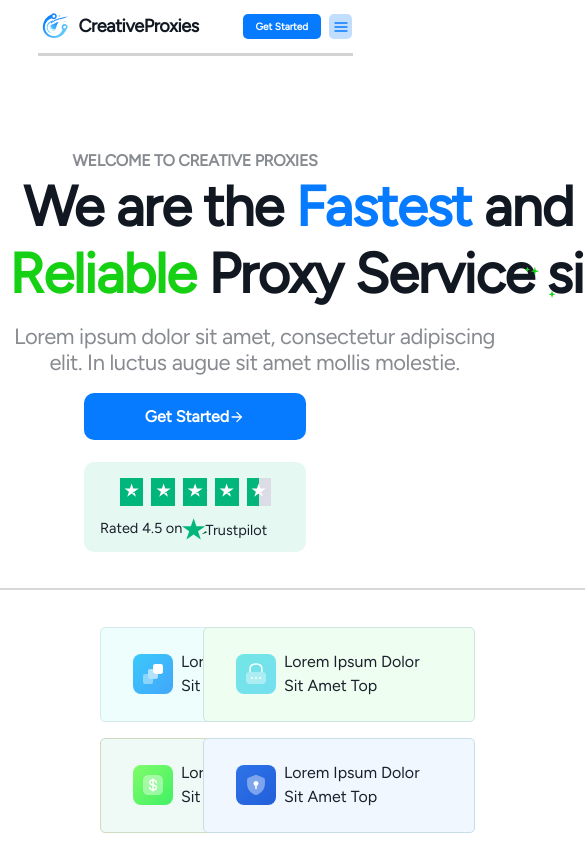
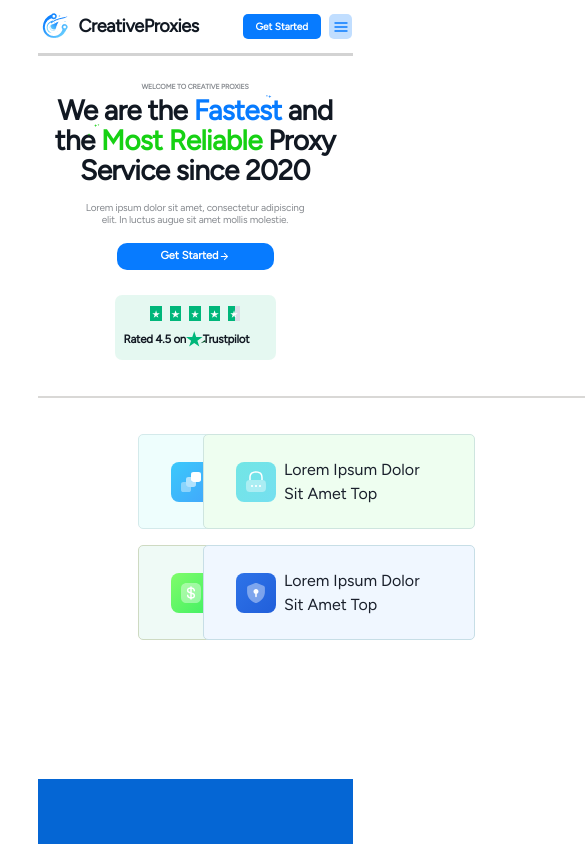
Before and after one commit to tarunksao/flamecloud-frontend-replica, a React (Create React App) app: page / in a window 390 px wide. Shown: the top 844 px of the page, 585 px wide, since content can reach past the window. Built offline with nearby package versions, Linux system fonts and the light colour scheme.

Commit message:
Making Landing page Responsive

```diff
--- a/src/Pages/LandingPage.jsx
+++ b/src/Pages/LandingPage.jsx
@@ -10,7 +10,7 @@ import Blogs from "./LandingPageComponents/Blogs";
 
 export default function LandingPage() {
     return (
-        <Box pt={'95px'} textAlign={'center'}>
+        <Box textAlign={'center'} w={{base:'315px',xl:'1148px'}} m='auto' pt={{base:'27px',xl:'95px'}}>
 
             <Welcome />
 
--- a/src/Pages/LandingPageComponents/TrustPilotRating.jsx
+++ b/src/Pages/LandingPageComponents/TrustPilotRating.jsx
@@ -2,45 +2,51 @@ import { Box, HStack, Image, Text } from "@chakra-ui/react";
 
 const headingStyle = {
     fontWeight:600,
-    fontSize:{base:'40px', lg:'16px'},
+
     color:'#111822',
     lineHeight:{base:'48px',lg:'19px'},
     letterSpacing:'-0.02em',
-    opacity:'0.5'
 }
 
 export default function TrustPilotRating() {
     return (
         <>
-            <Box background= 'rgba(0, 182, 122, 0.1)' borderRadius='10px' w='222px' h='90px' py='16px' m='22px auto'>
+            <Box
+                background= 'rgba(0, 182, 122, 0.1)'
+                borderRadius={{base:'7px', xl:'10px'}}
+                w={{base:'161px', xl:'222px'}}
+                h={{base:'65px', xl:'90px'}}
+                py={{base:'11.5px', xl:'16px'}}
+                m={{base:'16px auto', xl:'22px auto'}}
+            >
                 <HStack mx='35.5px'>
-                    <Box bgColor={'#00B67A'} w='28.31px' h='28.31px' px='4.25px' py='4.78px'>
+                    <Box bgColor={'#00B67A'} w={{base:'20.5px', xl:'28.31px'}} h={{base:'15px', xl:'28.31px'}} p={{base:'3.5px 1.5px', xl:'4.78px 4.25px'}}>
                         <Image src={'Star.svg'} alt="star" />
                     </Box>
-                    <Box bgColor={'#00B67A'} w='28.31px' h='28.31px' px='4.25px' py='4.78px'>
+                    <Box bgColor={'#00B67A'} w={{base:'20.5px', xl:'28.31px'}} h={{base:'15px', xl:'28.31px'}}  p={{base:'3.5px 1.5px', xl:'4.78px 4.25px'}}>
                         <Image src={'Star.svg'} alt="star" />
                     </Box>
-                    <Box bgColor={'#00B67A'} w='28.31px' h='28.31px' px='4.25px' py='4.78px'>
+                    <Box bgColor={'#00B67A'} w={{base:'20.5px', xl:'28.31px'}} h={{base:'15px', xl:'28.31px'}}  p={{base:'3.5px 1.5px', xl:'4.78px 4.25px'}}>
                         <Image src={'Star.svg'} alt="star" />
                     </Box>
-                    <Box bgColor={'#00B67A'} w='28.31px' h='28.31px' px='4.25px' py='4.78px'>
+                    <Box bgColor={'#00B67A'} w={{base:'20.5px', xl:'28.31px'}} h={{base:'15px', xl:'28.31px'}}  p={{base:'3.5px 1.5px', xl:'4.78px 4.25px'}}>
                         <Image src={'Star.svg'} alt="star" />
                     </Box>
-                    <Box bgColor={'#00B67A'} w='28.31px' h='28.31px' px='4.25px' py='4.78px'>
+                    <Box bgColor={'#00B67A'} w={{base:'20.5px', xl:'28.31px'}} h={{base:'15px', xl:'28.31px'}}  p={{base:'3.5px 1.5px', xl:'4.78px 4.25px'}}>
                         <Image src={'Star.svg'} alt="star" zIndex={10} pos={'relative'} />
-                        <Box w='12px' h='28.31px' bgColor={'#dcdce6'} pos='relative' top='-19.4px' left='8px'></Box>
+                        <Box w={{base:'5px', xl:'12px'}} h={{base:'15px', xl:'28.31px'}} bgColor={'#dcdce6'} pos='relative' top={{base:'-11.6px', xl:'-19.4px'}} left={{base:'4.9px', xl:'8px'}}></Box>
                     </Box>
                 </HStack>
-                <HStack mx='16px' gap='0' mt='9px'>
-                    <Text style={{headingStyle, opacity:1, fontSize:'14.5px'}}>
+                <HStack mx={{base:'9px', xl:'16px'}} gap='0' mt='9px'>
+                    <Text style={headingStyle} fontSize={{base:'11.5px', lg:'16px'}}>
                         Rated 4.5 on
                     </Text>
-                    <Image src={'greenRatingStar.svg'} alt="star" w='23.23px' />
-                    <Text style={{headingStyle, opacity:1, fontSize:'14.5px', paddingTop:'5px'}}>
+                    <Image src={'greenRatingStar.svg'} alt="star" w={{base:'16.8px', xl:'23.23px'}} />
+                    <Text style={headingStyle} fontSize={{base:'11.5px', lg:'16px'}} pt={{base:'1px', xl:'5px'}}>
                         Trustpilot
                     </Text>
                 </HStack>
-                <Image src={'greenStarMark.svg'} alt='mark on green star' zIndex={2} pos='relative' top='-12.1px' left='116.8px' />
+                <Image src={'greenStarMark.svg'} alt='mark on green star' zIndex={2} pos='relative' top={{base:'-9.01px', xl:'-12.1px'}} left={{base:'85.5px', xl:'116.8px'}} />
             </Box>
             <Box w='588px' border={'1px solid #d9d8d6'} m='36.36px auto'></Box>
 
--- a/src/Pages/LandingPageComponents/Welcome.jsx
+++ b/src/Pages/LandingPageComponents/Welcome.jsx
@@ -4,31 +4,23 @@ import {Link} from 'react-router-dom';
 
 const headingStyle = {
     fontWeight:600,
-    fontSize:'16px',
     color:'#111822',
-    lineHeight:'19px',
     letterSpacing:'-0.02em',
     opacity:'0.5'
 }
 
 const headingStyle2 = {
     fontWeight:600,
-    fontSize:'56px',
     color:'#111822',
-    lineHeight:'67px',
     letterSpacing:'-0.02em',
     margin:'3px auto',
-    width:'824px'
 }
 
 const bodyStyle = {
     fontWeight:500,
-    fontSize:'22px',
     color:'#111822',
-    lineHeight:'26px',
     letterSpacing:'-0.02em',
     opacity:'0.5',
-    width:'509px',
     margin:'17px auto',
     textAlign:'center'
 }
@@ -36,19 +28,21 @@ const bodyStyle = {
 export default function Welcome() {
     return (
         <Box m='auto'>
-            <Text style={headingStyle} textAlign={'center'}>WELCOME TO CREATIVE PROXIES</Text>
-            <Heading style={headingStyle2}>We are the <Highlight query='Fastest' styles={{color:'#077BFF'}}>Fastest</Highlight> and the <Highlight query='Most' styles={{color:'#16D113'}}>Most</Highlight> <Highlight query='Reliable' styles={{color:'#16D113'}}>Reliable</Highlight> Proxy Service since 2020</Heading>
-            <Image src={'blueStar.svg'} pos={'absolute'} top='193px' left='800px' />
-            <Image src={'greenStar.svg'} pos={'absolute'} top='267px' left='525px' />
-            <Text style={bodyStyle}>Lorem ipsum dolor sit amet, consectetur adipiscing elit. In luctus augue sit amet mollis molestie.</Text>
+            <Text style={headingStyle} fontSize={{base:'7px',xl:'16px'}} lineHeight={{base:'8.5px',xl:'19px'}} textAlign={'center'}>WELCOME TO CREATIVE PROXIES</Text>
+            <Heading style={headingStyle2} fontSize={{base:'28px',xl:'56px'}} lineHeight={{base:'30px',xl:'67px'}} width={{base:'315px',xl:'824px'}}>We are the <Highlight query='Fastest' styles={{color:'#077BFF'}}>Fastest</Highlight> and the <Highlight query='Most' styles={{color:'#16D113'}}>Most</Highlight> <Highlight query='Reliable' styles={{color:'#16D113'}}>Reliable</Highlight> Proxy Service since 2020</Heading>
+            <Image src={'blueStar.svg'} pos={'absolute'} top={{base:'95px', xl:'193px'}} left={{base:'266px', xl:'800px'}} w={{base:'12px', xl:''}} />
+            <Image src={'greenStar.svg'} pos={'absolute'} top={{base:'124px', xl:'267px'}} left={{base:'88px', xl:'525px'}} w={{base:'11.5px', xl:''}} transform={'matrix(-1, 0, 0, 1, 0, 0)'} />
+            <Text style={bodyStyle} fontSize={{base:'10px',xl:'22px'}} lineHeight={{base:'12px',xl:'26px'}} width={{base:'226.5px',xl:'509px'}}>Lorem ipsum dolor sit amet, consectetur adipiscing elit. In luctus augue sit amet mollis molestie.</Text>
             <Link to='/proxyLocation'>
                 <Button
-                    w='222px'
-                    h='47px'
-                    p='10px'
+                    w={{base:'157px',xl:'223px'}}
+                    h={{base:'27px',xl:'39px'}}
+                    p={{base:'7px',xl:'10px'}}
                     borderRadius={'10px'}
                     bgColor={'#077BFF'}
                     color='white'
+                    fontSize={{base:'11px', xl:'16px'}}
+                    mb={{base:'9px'}}
                     >
                     Get Started
                     <ArrowForwardIcon />
```
